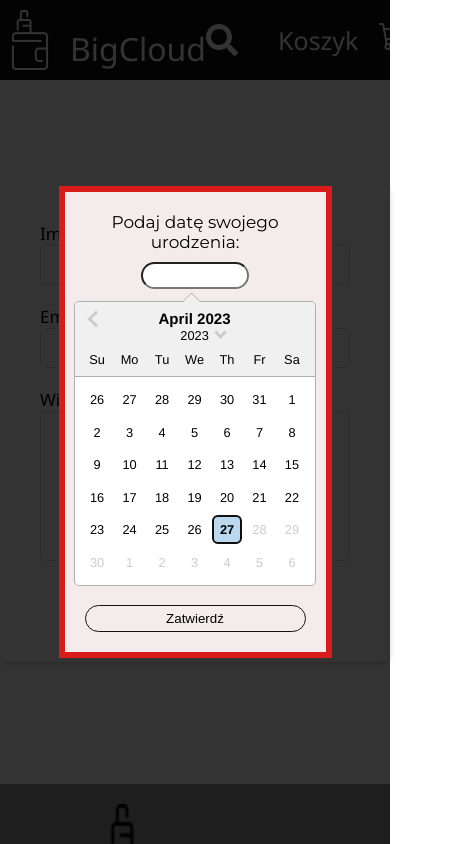
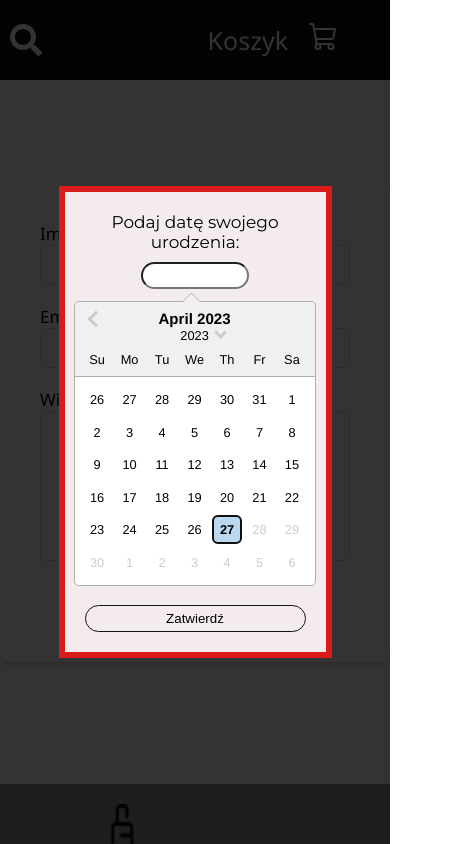
Before and after one commit to IgorFurman/VapeShop, a React (Create React App) app: page /contact in a window 390 px wide. Shown: the top 844 px of the page, 460 px wide, since content can reach past the window. Built offline with nearby package versions, Linux system fonts and the light colour scheme.

Commit message:
navbar mobile adapt

```diff
--- a/src/App.js
+++ b/src/App.js
@@ -21,7 +21,7 @@ function App() {
 			<ShopContextProvider>
 				<Router>
 					<Navbar />
-					<AgeCheck> /</AgeCheck>
+					<AgeCheck />
 					<Routes>
 						<Route path='/' element={<Shop />} />
 						<Route path='/cart' element={<Cart />} />
--- a/src/components/navbar.css
+++ b/src/components/navbar.css
@@ -1,4 +1,4 @@
-/* naprawić style dla mobilnych po dodaniu lupki */
+
 
 .navbar {
 	width: 100%;
@@ -22,7 +22,15 @@
 .search {
 	display: flex;
 }
-.search .navbar-input {
+
+.navbar-left .search-mobile {
+  display: none;
+}
+
+.navbar-right .search-desktop {
+  display: block;
+}
+.navbar-input  {
 	width: 100%;
 	height: 40px;
 	font-size: 22px;
@@ -80,3 +88,21 @@
 .links:hover {
 	opacity: 0.8;
 }
+
+
+/* media */
+
+@media (max-width: 578px) {
+  .navbar .navbar-left .name {
+    display: none;
+  }
+
+  .navbar .navbar-left .search-mobile {
+    display: flex;
+		margin-left: 10px;
+  }
+
+  .navbar .navbar-right .search-desktop {
+    display: none;
+  }
+}
--- a/src/components/navbar.js
+++ b/src/components/navbar.js
@@ -13,7 +13,6 @@ export const Navbar = () => {
 	const toggleSearch = () => setIsSearchOpen(!isSearchOpen);
 	const IconStyle = { color: 'white', fontSize: '32px', cursor: 'pointer' };
 
-
 	const searchAnimation = useSpring({
 		opacity: isSearchOpen ? 1 : 0,
 		transform: isSearchOpen ? 'translateY(0)' : 'translateY(-20px)',
@@ -25,19 +24,26 @@ export const Navbar = () => {
 				<Link to='/' className='name'>
 					<img src={LogoNav}></img>BigCloud
 				</Link>
-
+				<div className='search-mobile'>
+					{!isSearchOpen && <FaSearch style={IconStyle} onClick={toggleSearch} />}
+					{isSearchOpen && (
+						<animated.div style={searchAnimation}>
+							<ProductSearch setIsSearchOpen={setIsSearchOpen} />
+						</animated.div>
+					)}
+				</div>
 			</div>
 			<div className='navbar-right'>
-            <div className='search'>
-					<FaSearch style={IconStyle} onClick={toggleSearch} />
+				<div className='search-desktop'>
+					{!isSearchOpen && <FaSearch style={IconStyle} onClick={toggleSearch} />}
 					{isSearchOpen && (
 						<animated.div style={searchAnimation}>
-							<ProductSearch />
+							<ProductSearch setIsSearchOpen={setIsSearchOpen} />
 						</animated.div>
 					)}
 				</div>
 				<div className='links'>
-					<Link to='/'> Koszyk</Link>
+					<Link to='/'>Koszyk</Link>
 					<Link to='/cart'>
 						{' '}
 						<ShoppingCart size={32} />{' '}
--- a/src/components/search.js
+++ b/src/components/search.js
@@ -1,8 +1,9 @@
 import React, { useContext, useState } from 'react';
 import { ShopContext } from '../context/shop-context';
 import { PRODUCTS } from '../products';
+import { FaTimes } from 'react-icons/fa'
 
-export const ProductSearch = () => {
+export const ProductSearch = ({ setIsSearchOpen }) => {
 	const { searchTerm, setSearchTerm, filterProducts } = useContext(ShopContext);
 	const [suggestions, setSuggestions] = useState([]);
 
@@ -21,9 +22,17 @@ export const ProductSearch = () => {
 		filterProducts(productName);
 	};
 
+	const handleCloseClick = () => {
+		setSearchTerm('');
+		setSuggestions([]);
+		setIsSearchOpen(false);
+		filterProducts('')
+	};
+
 	return (
 		<div>
 			<form>
+				<div style={{ position: 'relative' }}>
 					<input
 						className='navbar-input'
 						type='text'
@@ -31,6 +40,21 @@ export const ProductSearch = () => {
 						onChange={handleInputChange}
 						placeholder='Wpisz nazwę produktu...'
 					/>
+					{searchTerm && (
+						<FaTimes
+							style={{
+								position: 'absolute',
+								right: '-10px',
+								top: '50%',
+								transform: 'translateY(-50%)',
+								cursor: 'pointer',
+								color: 'black',
+
+							}}
+							onClick={handleCloseClick}
+						/>
+					)}
+				</div>
 			</form>
 			{suggestions.length > 0 && searchTerm.length > 0 && (
 				<div className='search-suggestions'>
```
Lines whose indentation alone changed are shown as unchanged.
